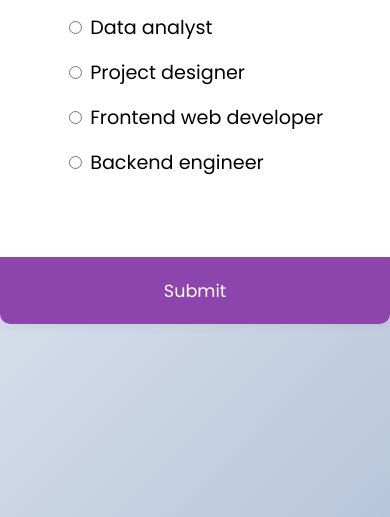
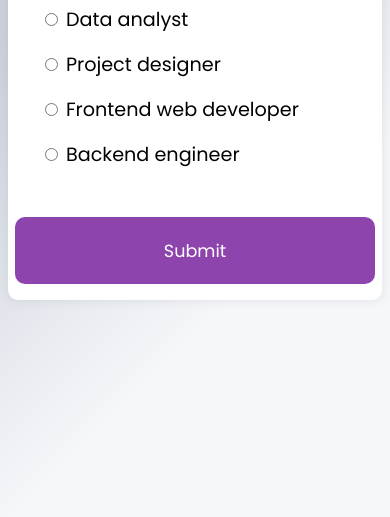
Before and after one commit to Blard-omu/Quiz-App, a plain HTML site: page index.html in a window 390 px wide. Shown: the part 327-844 px from the top of the page. Drawn offline with Linux system fonts and the light colour scheme.

Commit message:
media query

```diff
--- a/script.js
+++ b/script.js
@@ -138,7 +138,7 @@ submitBtn.addEventListener("click", () => {
       loadQuiz();
     } else {
         quiz.innerHTML = `
-                <p> Thank you <img src="https://raw.githubusercontent.com/MartinHeinz/MartinHeinz/master/wave.gif" width="20px" height="20px"</p>
+                <p>Well done <img src="https://raw.githubusercontent.com/MartinHeinz/MartinHeinz/master/wave.gif" width="20px" height="20px"</p>
 </p>
                 <h2>You answered ${score}/${quizData.length} questions correctly</h2>
                 <button onclick="location.reload()">Reload</button>
--- a/style.css
+++ b/style.css
@@ -6,7 +6,7 @@
 
 body {
   background-color: #b8c6db;
-  background-image: linear-gradient(315deg, #b8c6db 0%, #f5f7fa 100%);
+  background-image: linear-gradient(315deg, #f5f7fa 30%,  #cbd1db 70%);
   font-family: 'Poppins', sans-serif;
   display: flex;
   align-items: center;
@@ -53,11 +53,17 @@ button {
   color: #fff;
   border: none;
   display: block;
-  width: 100%;
+  margin: auto;
+  width: 96%;
   cursor: pointer;
   font-size: 1.1rem;
   font-family: inherit;
   padding: 1.3rem;
+  margin-bottom: 1rem;
+  border-top-left-radius: 10px;
+  border-top-right-radius: 10px;
+  border-bottom-left-radius: 10px;
+  border-bottom-right-radius: 10px;
 }
 
 button:hover {
@@ -71,3 +77,14 @@ button:focus {
 input[type=radio] {
   accent-color: #8e44ad;
 }
+
+/* Media query */
+@media (max-width:678px) {
+  .quiz-header {
+  padding: 2rem;
+}
+  .quiz-container{
+    width: 96%;
+    overflow: auto;
+  }
+}
```
